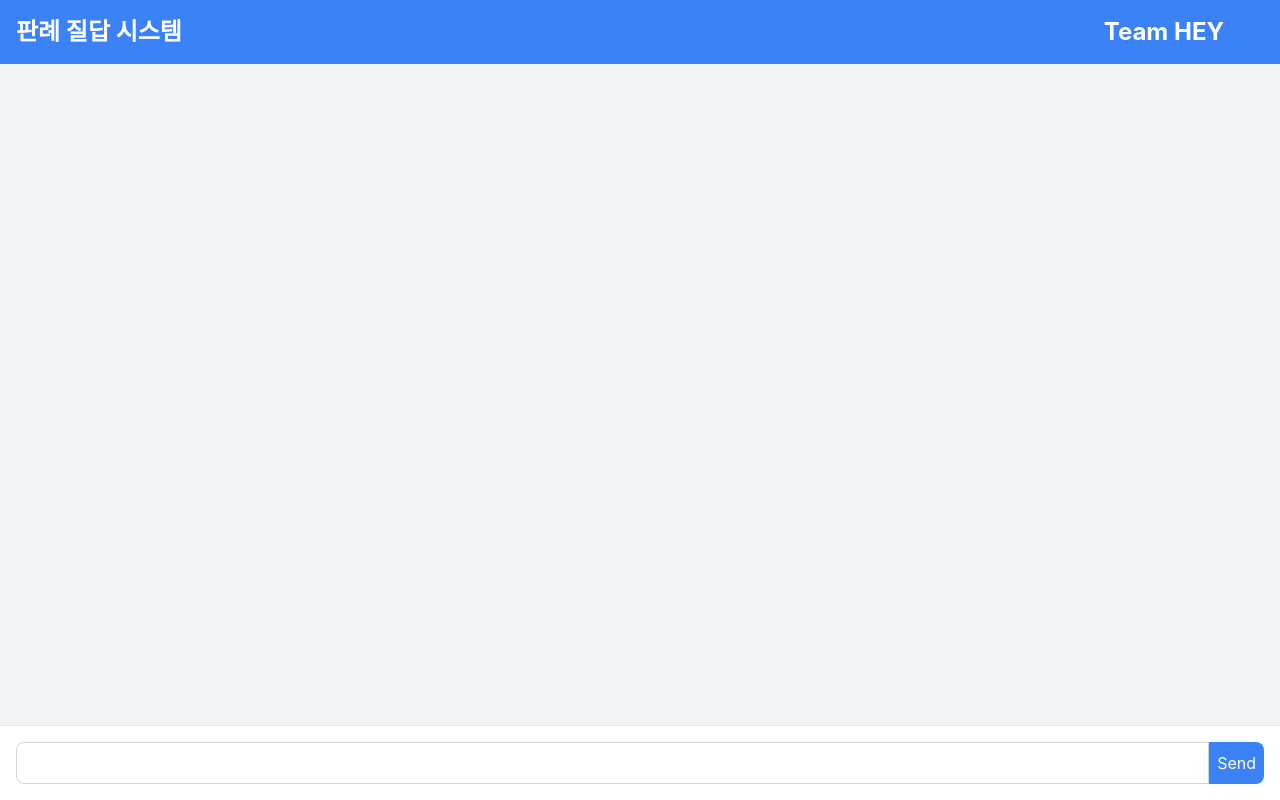
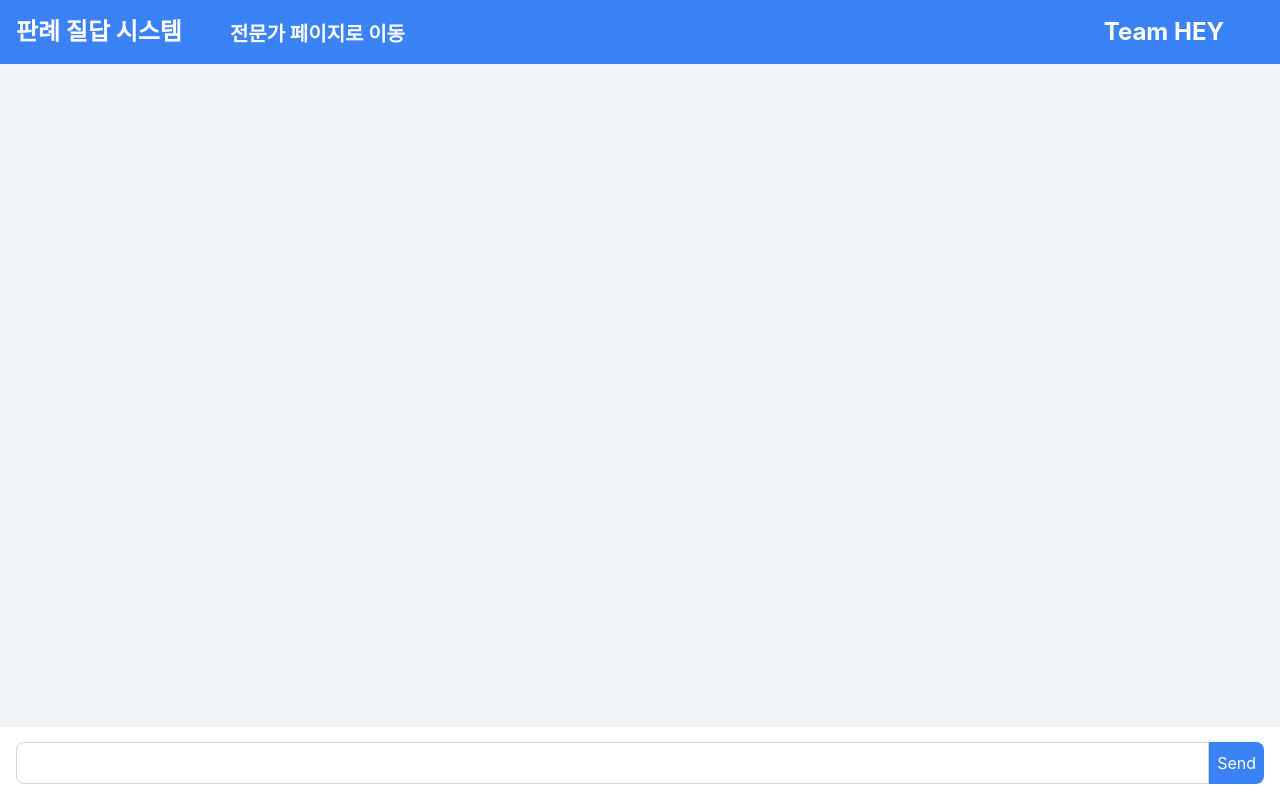
Before and after one commit to ICE4024-002/chat_frontend, a React (Create React App) app: page / in a window 1280 px wide. Built offline with nearby package versions, Linux system fonts and the light colour scheme.

Commit message:
전문가 페이지 이동 링크추가

```diff
--- a/src/pages/ChatPage.js
+++ b/src/pages/ChatPage.js
@@ -1,11 +1,17 @@
 import React, { useState } from "react";
 import ChatMessage from "../component/ChatMessage";
 import { sendMessageToBot } from "../services/chatService";
+import { useNavigate } from "react-router-dom";
 
 function ChatPage() {
     const [input, setInput] = useState("");
     const [messages, setMessages] = useState([]);
     const [isLoading, setIsLoading] = useState(false);
+    const navigation = useNavigate();
+
+    const handleLogoClick = () => {
+        navigation("/feedback");
+    };
 
     const handleSend = async () => {
         if (input.trim()) {
@@ -51,7 +57,16 @@ function ChatPage() {
     return (
         <div className="flex flex-col h-screen bg-gray-100">
             <div className="flex justify-between  p-4 bg-blue-500 text-white">
-                <h1 className="text-2xl font-bold">판례 질답 시스템</h1>
+                <div className="flex flex-row text-2xl font-bold items-end">
+                    <h1 className="text-2xl font-bold ">판례 질답 시스템</h1>
+                    <h1
+                        className="text-xl font-bold ml-12 cursor-pointer"
+                        onClick={handleLogoClick}
+                    >
+                        전문가 페이지로 이동
+                    </h1>
+                </div>
+
                 <h1 className="px-10 text-2xl font-bold">Team HEY</h1>
             </div>
             <div className="flex-1 p-4 overflow-auto">
```
